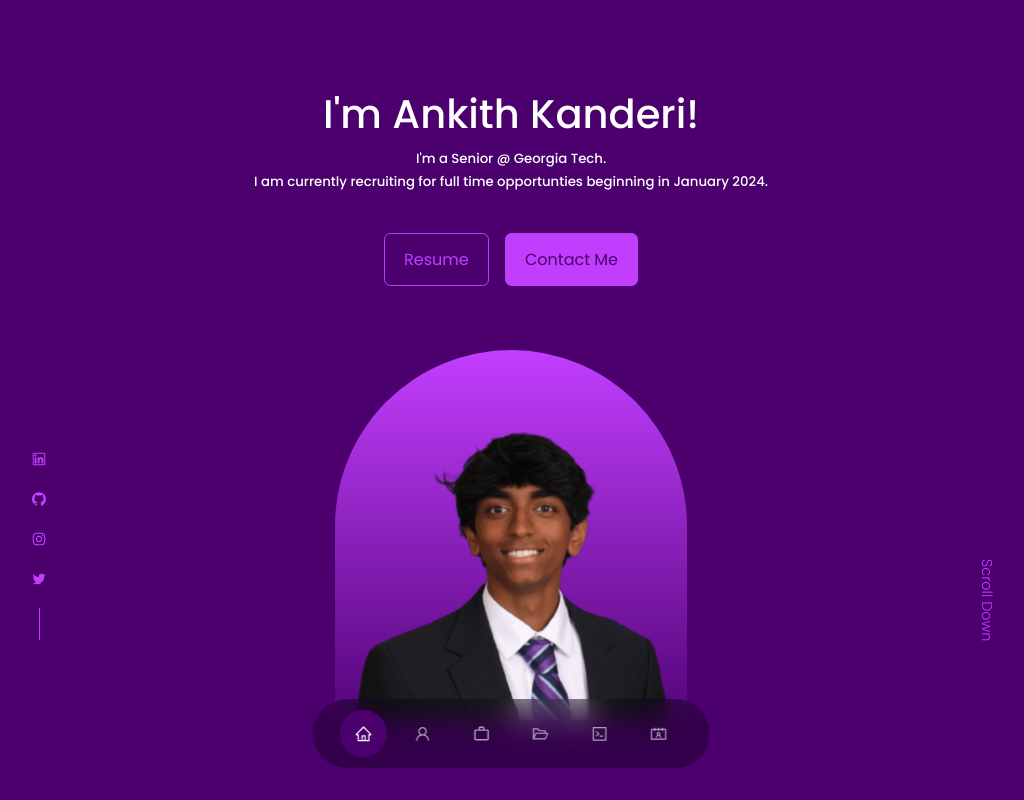
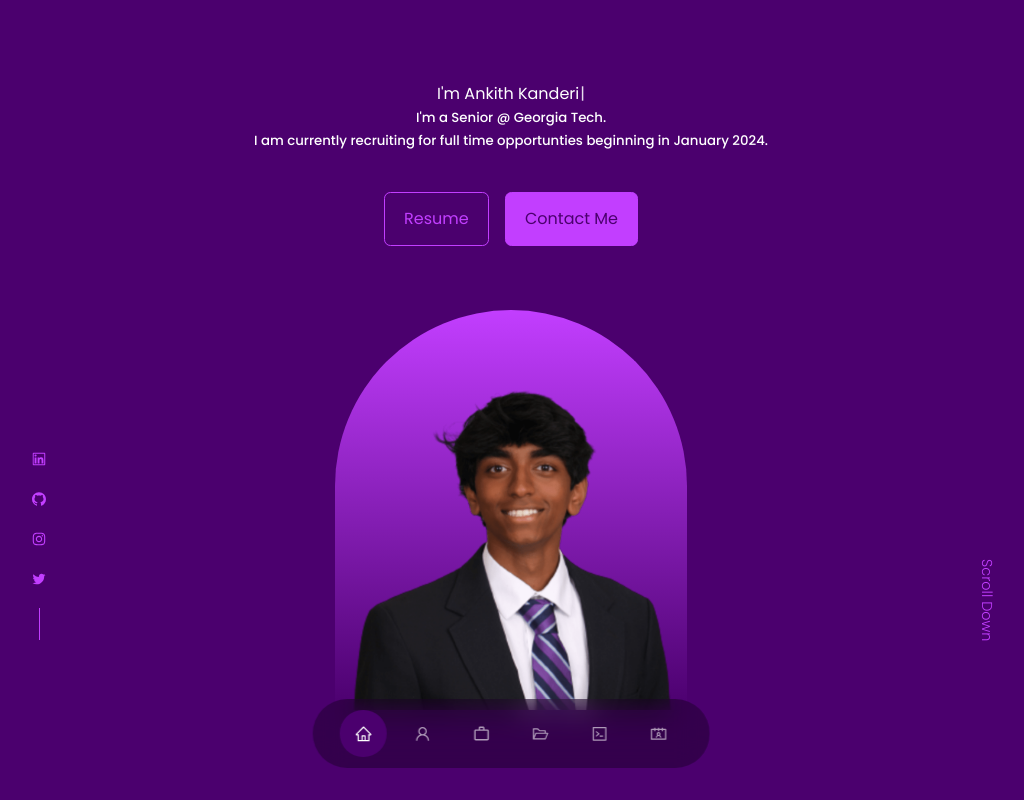
Before and after one commit to ankithkanderi24/my-website, a React (Create React App) app: page / in a window 1280 px wide. Shown: the top 800 px of the page, without its empty margins (129-1153 px from the left). Built offline with nearby package versions, Linux system fonts and the light colour scheme.

Commit message:
typewriter

```diff
--- a/src/components/header/header.jsx
+++ b/src/components/header/header.jsx
@@ -3,11 +3,28 @@ import './header.css'
 import Buttons from './buttons'
 import Headshot from '../../resources/headshot1copy.png'
 import Socials from './socials'
+import Typewriter from 'typewriter-effect';
+
 const header = () => {
   return (
     <header>
       <div className="container header__container">
-      <h1>I'm Ankith Kanderi!</h1>
+      <Typewriter
+            onInit={(typewriter) => {
+              typewriter
+              .changeDelay(125)
+              .pauseFor(500)
+              .typeString("Hello!")
+              .pauseFor(1500)
+              .deleteAll()
+              .typeString("I'm Ankith Kanderi!")
+              .pauseFor(5000)
+              .callFunction(function(state) {
+                state.elements.cursor.style.color = 'transparent';
+              })
+              .start()
+            }}
+          />
       <h5 className="text-white">I'm a Senior @ Georgia Tech. </h5>
       <h5 className="text-white">I am currently recruiting for full time opportunties beginning in January 2024. </h5>
       <Buttons />
```
